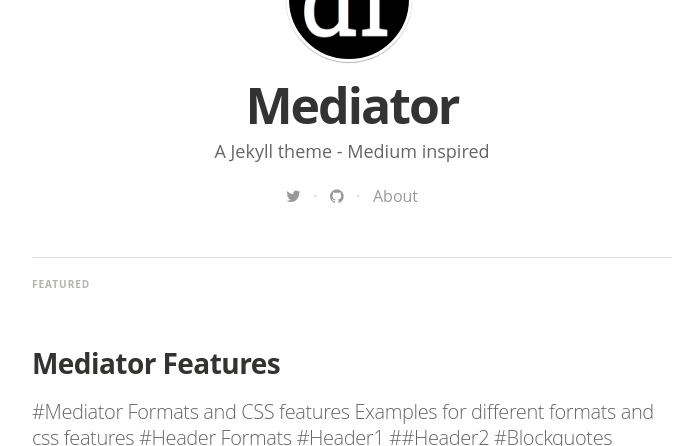
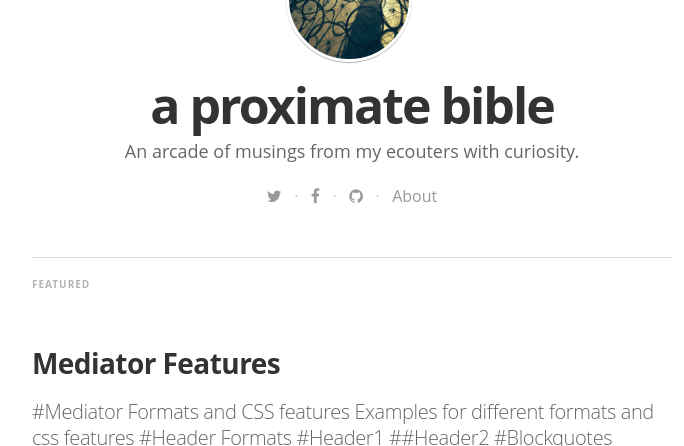
Before and after one commit to textpotential/aproximatebible, a Jekyll site: the page built from docs/index.html, in a window 1280 px wide and 900 px high, cut to the strip 454-900 px from the top of the window. Shown: the whole strip, without its empty margins (288-972 px from the left). Built offline with Jekyll 4.4.1, drawn with Linux system fonts in a browser that asks for light colours; nearby versions of some CDN libraries; some web fonts are replaced; the list of posts is cut into pages by our own code; some of the changed text lies outside the part shown.

Commit message:
Change author and logo images.

```diff
--- a/docs/_config.yml
+++ b/docs/_config.yml
@@ -4,28 +4,28 @@ gems:
   - jekyll-paginate
 
 # Site settings
-title: "Mediator"
+title: "a proximate bible"
 description: > # this means to ignore newlines until "email:"
-   A Jekyll theme - Medium inspired
+   An arcade of musings from my ecouters with curiosity.
 
-email: a-mail@mail.mail
+email: mphemenway@gmail.com
 #blog logo
-logo: "/assets/images/df_logo.jpg"
+logo: "/assets/images/wheel_art.jpg"
 float_logo: true # true, false (default)
 
 # blog cover
 cover: "/assets/images/cA4aKEIPQrerBnp1yGHv_IMG_9534-3-2.jpg"
 
-name: 'Dirk Fabisch'
-author: 'Dirk Fabisch'
+name: 'Michael Hemenway'
+author: 'Michael Hemenway'
 author_image: "/assets/images/author.jpg"
 
 paginate:	5
 
-url: "http://myblog.***.***" # the base hostname & protocol for your site
+url: "textpotential.github.io/aproximatebible" # the base hostname & protocol for your site
 baseurl: ""
 #used to display twitter cards
-twitter_handle: '@dirkfabisch'
+twitter_handle: '@textpotential'
 
 #fill in disqus shortname to use disqus
 #disqus: disqus-shortname
@@ -35,21 +35,21 @@ twitter_handle: '@dirkfabisch'
 # social icons and sharing options
 social:
   - icon:	twitter
-    url:	https://twitter.com/dirkfabisch
+    url:	https://twitter.com/textpotential
     desc: Follow me on twitter
     share_url: http://twitter.com/share
     share_title: ?text=
     share_link: "&amp;url="
 
-#  - icon:	facebook
-#    url:	https://facebook.com/???
-#    desc: Connect with me facebook
-#    share_url: https://www.facebook.com/sharer.php
-#    share_title: ?t=
-#    share_link: "&amp;u="
+  - icon: facebook
+    url:	https://facebook.com/mphemenway
+    desc: Connect with me on facebook
+    share_url: https://www.facebook.com/sharer.php
+    share_title: ?t=
+    share_link: "&amp;u="
 
   - icon:	github
-    url:	https://github.com/dirkfabisch
+    url:	https://github.com/textpotential
     desc:	Fork me on github
     share_url:
     share_title:
```
Also changed, not shown: docs/assets/images/author.jpg, docs/assets/images/wheel_art.jpg (added), 7 other files.
